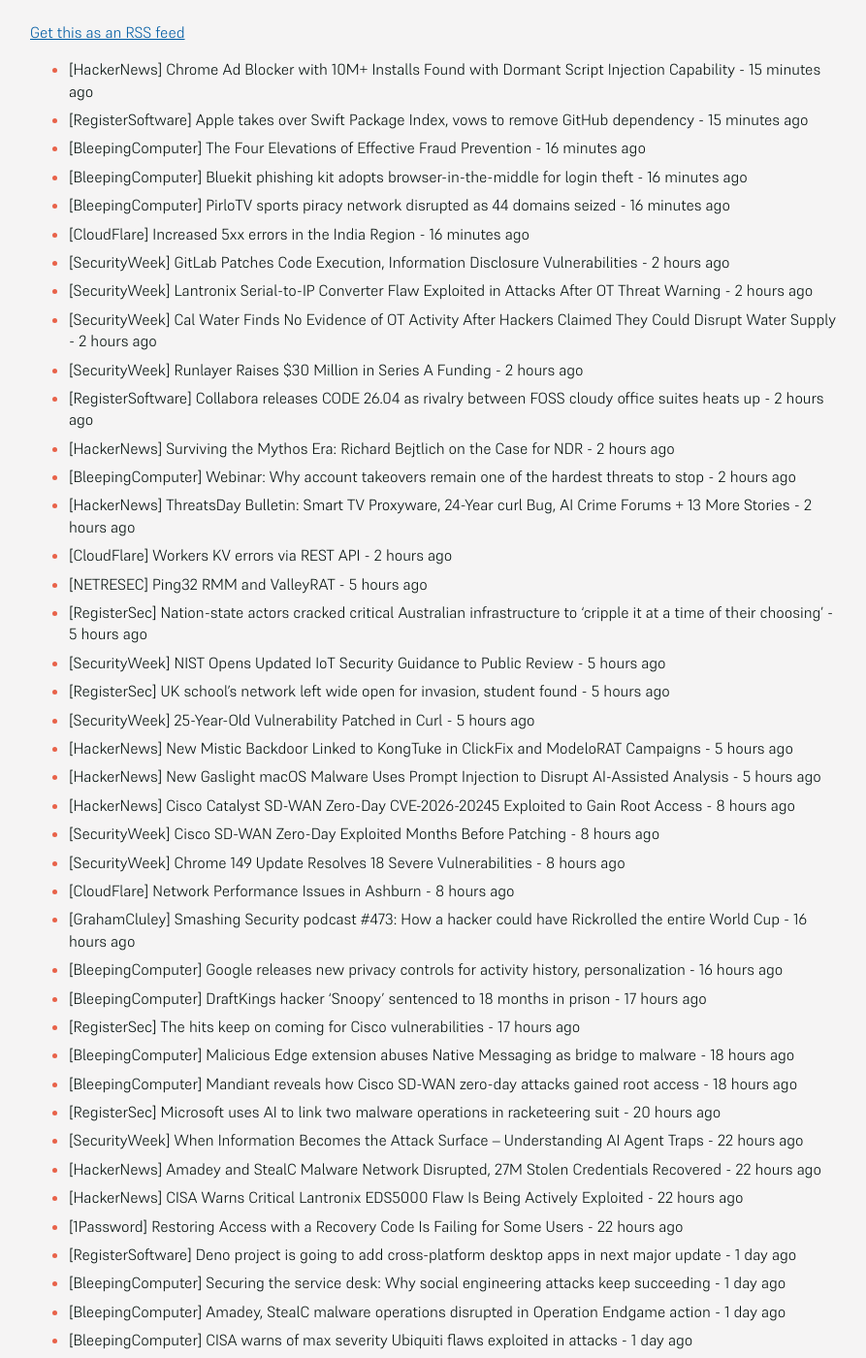
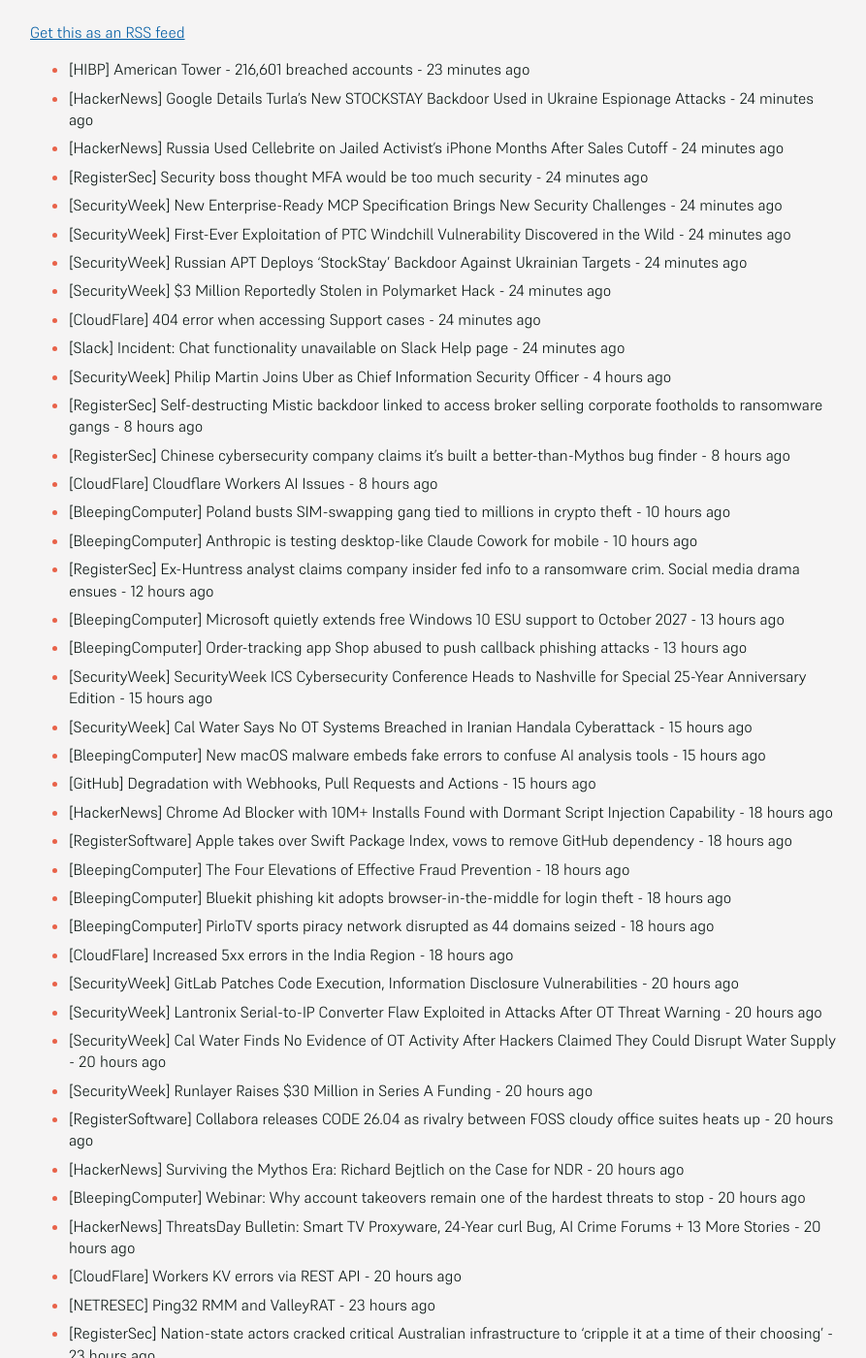
Before and after one commit to SecOpsNews/news, a Jekyll site: the page built from index.md, in a window 1280 px wide and 1400 px high, scrolled down 214 px. Shown: the whole window at 97% size, without its empty margins (193-1086 px from the left). Built offline with Jekyll 4.4.1, drawn with Linux system fonts in a browser that asks for light colours; some of the changed text lies outside the part shown.

Commit message:
New Feed

```diff
--- a/index.md
+++ b/index.md
@@ -9,43 +9,66 @@ description: Latest Updates
 
 <!-- SecOps start -->
 
-- [HackerNews] Chrome Ad Blocker with 10M+ Installs Found with Dormant Script Injection Capability - 15 minutes ago
-- [RegisterSoftware] Apple takes over Swift Package Index, vows to remove  GitHub dependency - 15 minutes ago
-- [BleepingComputer] The Four Elevations of Effective Fraud Prevention - 16 minutes ago
-- [BleepingComputer] Bluekit phishing kit adopts browser-in-the-middle for login theft - 16 minutes ago
-- [BleepingComputer] PirloTV sports piracy network disrupted as 44 domains seized - 16 minutes ago
-- [CloudFlare] Increased 5xx errors in the India Region - 16 minutes ago
-- [SecurityWeek] GitLab Patches Code Execution, Information Disclosure Vulnerabilities - 2 hours ago
-- [SecurityWeek] Lantronix Serial-to-IP Converter Flaw Exploited in Attacks After OT Threat Warning - 2 hours ago
-- [SecurityWeek] Cal Water Finds No Evidence of OT Activity After Hackers Claimed They Could Disrupt Water Supply - 2 hours ago
-- [SecurityWeek] Runlayer Raises $30 Million in Series A Funding - 2 hours ago
-- [RegisterSoftware] Collabora releases CODE 26.04 as rivalry between FOSS cloudy office suites heats up - 2 hours ago
-- [HackerNews] Surviving the Mythos Era: Richard Bejtlich on the Case for NDR - 2 hours ago
-- [BleepingComputer] Webinar: Why account takeovers remain one of the hardest threats to stop - 2 hours ago
-- [HackerNews] ThreatsDay Bulletin: Smart TV Proxyware, 24-Year curl Bug, AI Crime Forums + 13 More Stories - 2 hours ago
-- [CloudFlare] Workers KV errors via REST API - 2 hours ago
-- [NETRESEC] Ping32 RMM and ValleyRAT - 5 hours ago
-- [RegisterSec] Nation-state actors cracked critical Australian infrastructure to ‘cripple it at a time of their choosing’ - 5 hours ago
-- [SecurityWeek] NIST Opens Updated IoT Security Guidance to Public Review - 5 hours ago
-- [RegisterSec] UK school’s network left wide open for invasion, student found - 5 hours ago
-- [SecurityWeek] 25-Year-Old Vulnerability Patched in Curl - 5 hours ago
-- [HackerNews] New Mistic Backdoor Linked to KongTuke in ClickFix and ModeloRAT Campaigns - 5 hours ago
-- [HackerNews] New Gaslight macOS Malware Uses Prompt Injection to Disrupt AI-Assisted Analysis - 5 hours ago
-- [HackerNews] Cisco Catalyst SD-WAN Zero-Day CVE-2026-20245 Exploited to Gain Root Access - 8 hours ago
-- [SecurityWeek] Cisco SD-WAN Zero-Day Exploited Months Before Patching - 8 hours ago
-- [SecurityWeek] Chrome 149 Update Resolves 18 Severe Vulnerabilities - 8 hours ago
-- [CloudFlare] Network Performance Issues in Ashburn - 8 hours ago
-- [GrahamCluley] Smashing Security podcast #473: How a hacker could have Rickrolled the entire World Cup - 16 hours ago
-- [BleepingComputer] Google releases new privacy controls for activity history, personalization - 16 hours ago
-- [BleepingComputer] DraftKings hacker 'Snoopy' sentenced to 18 months in prison - 17 hours ago
-- [RegisterSec] The hits keep on coming for Cisco vulnerabilities - 17 hours ago
-- [BleepingComputer] Malicious Edge extension abuses Native Messaging as bridge to malware - 18 hours ago
-- [BleepingComputer] Mandiant reveals how Cisco SD-WAN zero-day attacks gained root access - 18 hours ago
-- [RegisterSec] Microsoft uses AI to link two malware operations in racketeering suit - 20 hours ago
-- [SecurityWeek] When Information Becomes the Attack Surface – Understanding AI Agent Traps - 22 hours ago
-- [HackerNews] Amadey and StealC Malware Network Disrupted, 27M Stolen Credentials Recovered - 22 hours ago
-- [HackerNews] CISA Warns Critical Lantronix EDS5000 Flaw Is Being Actively Exploited - 22 hours ago
-- [1Password] Restoring Access with a Recovery Code Is Failing for Some Users - 22 hours ago
+- [HIBP] American Tower - 216,601 breached accounts - 23 minutes ago
+- [HackerNews] Google Details Turla's New STOCKSTAY Backdoor Used in Ukraine Espionage Attacks - 24 minutes ago
+- [HackerNews] Russia Used Cellebrite on Jailed Activist's iPhone Months After Sales Cutoff - 24 minutes ago
+- [RegisterSec] Security boss thought MFA would be too much security - 24 minutes ago
+- [SecurityWeek] New Enterprise-Ready MCP Specification Brings New Security Challenges - 24 minutes ago
+- [SecurityWeek] First-Ever Exploitation of PTC Windchill Vulnerability Discovered in the Wild - 24 minutes ago
+- [SecurityWeek] Russian APT Deploys ‘StockStay’ Backdoor Against Ukrainian Targets - 24 minutes ago
+- [SecurityWeek] $3 Million Reportedly Stolen in Polymarket Hack - 24 minutes ago
+- [CloudFlare] 404 error when accessing Support cases - 24 minutes ago
+- [Slack] Incident: Chat functionality unavailable on Slack Help page - 24 minutes ago
+- [SecurityWeek] Philip Martin Joins Uber as Chief Information Security Officer - 4 hours ago
+- [RegisterSec] Self-destructing Mistic backdoor linked to access broker selling corporate footholds to ransomware gangs - 8 hours ago
+- [RegisterSec] Chinese cybersecurity company claims it’s built a better-than-Mythos bug finder - 8 hours ago
+- [CloudFlare] Cloudflare Workers AI Issues - 8 hours ago
+- [BleepingComputer] Poland busts SIM-swapping gang tied to millions in crypto theft - 10 hours ago
+- [BleepingComputer] Anthropic is testing desktop-like Claude Cowork for mobile - 10 hours ago
+- [RegisterSec] Ex-Huntress analyst claims company insider fed info to a ransomware crim. Social media drama ensues - 12 hours ago
+- [BleepingComputer] Microsoft quietly extends free Windows 10 ESU support to October 2027 - 13 hours ago
+- [BleepingComputer] Order-tracking app Shop abused to push callback phishing attacks - 13 hours ago
+- [SecurityWeek] SecurityWeek ICS Cybersecurity Conference Heads to Nashville for Special 25-Year Anniversary Edition - 15 hours ago
+- [SecurityWeek] Cal Water Says No OT Systems Breached in Iranian Handala Cyberattack - 15 hours ago
+- [BleepingComputer] New macOS malware embeds fake errors to confuse AI analysis tools - 15 hours ago
+- [GitHub] Degradation with Webhooks, Pull Requests and Actions - 15 hours ago
+- [HackerNews] Chrome Ad Blocker with 10M+ Installs Found with Dormant Script Injection Capability - 18 hours ago
+- [RegisterSoftware] Apple takes over Swift Package Index, vows to remove  GitHub dependency - 18 hours ago
+- [BleepingComputer] The Four Elevations of Effective Fraud Prevention - 18 hours ago
+- [BleepingComputer] Bluekit phishing kit adopts browser-in-the-middle for login theft - 18 hours ago
+- [BleepingComputer] PirloTV sports piracy network disrupted as 44 domains seized - 18 hours ago
+- [CloudFlare] Increased 5xx errors in the India Region - 18 hours ago
+- [SecurityWeek] GitLab Patches Code Execution, Information Disclosure Vulnerabilities - 20 hours ago
+- [SecurityWeek] Lantronix Serial-to-IP Converter Flaw Exploited in Attacks After OT Threat Warning - 20 hours ago
+- [SecurityWeek] Cal Water Finds No Evidence of OT Activity After Hackers Claimed They Could Disrupt Water Supply - 20 hours ago
+- [SecurityWeek] Runlayer Raises $30 Million in Series A Funding - 20 hours ago
+- [RegisterSoftware] Collabora releases CODE 26.04 as rivalry between FOSS cloudy office suites heats up - 20 hours ago
+- [HackerNews] Surviving the Mythos Era: Richard Bejtlich on the Case for NDR - 20 hours ago
+- [BleepingComputer] Webinar: Why account takeovers remain one of the hardest threats to stop - 20 hours ago
+- [HackerNews] ThreatsDay Bulletin: Smart TV Proxyware, 24-Year curl Bug, AI Crime Forums + 13 More Stories - 20 hours ago
+- [CloudFlare] Workers KV errors via REST API - 20 hours ago
+- [NETRESEC] Ping32 RMM and ValleyRAT - 23 hours ago
+- [RegisterSec] Nation-state actors cracked critical Australian infrastructure to ‘cripple it at a time of their choosing’ - 23 hours ago
+- [SecurityWeek] NIST Opens Updated IoT Security Guidance to Public Review - 23 hours ago
+- [RegisterSec] UK school’s network left wide open for invasion, student found - 23 hours ago
+- [SecurityWeek] 25-Year-Old Vulnerability Patched in Curl - 23 hours ago
+- [HackerNews] New Mistic Backdoor Linked to KongTuke in ClickFix and ModeloRAT Campaigns - 23 hours ago
+- [HackerNews] New Gaslight macOS Malware Uses Prompt Injection to Disrupt AI-Assisted Analysis - 23 hours ago
+- [HackerNews] Cisco Catalyst SD-WAN Zero-Day CVE-2026-20245 Exploited to Gain Root Access - 1 day ago
+- [SecurityWeek] Cisco SD-WAN Zero-Day Exploited Months Before Patching - 1 day ago
+- [SecurityWeek] Chrome 149 Update Resolves 18 Severe Vulnerabilities - 1 day ago
+- [CloudFlare] Network Performance Issues in Ashburn - 1 day ago
+- [GrahamCluley] Smashing Security podcast #473: How a hacker could have Rickrolled the entire World Cup - 1 day ago
+- [BleepingComputer] Google releases new privacy controls for activity history, personalization - 1 day ago
+- [BleepingComputer] DraftKings hacker 'Snoopy' sentenced to 18 months in prison - 1 day ago
+- [RegisterSec] The hits keep on coming for Cisco vulnerabilities - 1 day ago
+- [BleepingComputer] Malicious Edge extension abuses Native Messaging as bridge to malware - 1 day ago
+- [BleepingComputer] Mandiant reveals how Cisco SD-WAN zero-day attacks gained root access - 1 day ago
+- [RegisterSec] Microsoft uses AI to link two malware operations in racketeering suit - 1 day ago
+- [SecurityWeek] When Information Becomes the Attack Surface – Understanding AI Agent Traps - 1 day ago
+- [HackerNews] Amadey and StealC Malware Network Disrupted, 27M Stolen Credentials Recovered - 1 day ago
+- [HackerNews] CISA Warns Critical Lantronix EDS5000 Flaw Is Being Actively Exploited - 1 day ago
+- [1Password] Restoring Access with a Recovery Code Is Failing for Some Users - 1 day ago
 - [RegisterSoftware] Deno project is going to add cross-platform desktop apps in next major update - 1 day ago
 - [BleepingComputer] Securing the service desk: Why social engineering attacks keep succeeding - 1 day ago
 - [BleepingComputer] Amadey, StealC malware operations disrupted in Operation Endgame action - 1 day ago
@@ -70,30 +93,10 @@ description: Latest Updates
 - [RegisterSec] You have got to be KDDI-ng – Japanese telco exposes 14.2 million managed email credentials - 1 day ago
 - [RegisterSoftware] Microsoft rivals line up to tell UK watchdog where the software behemoth hurt them - 1 day ago
 - [BleepingComputer] Stealthy Mistic backdoor linked to ransomware access broker KongTuke - 1 day ago
-- [HackerNews] Cisco Unified CM Flaw Exploited After PoC Reveals File-Write Path to Root - 1 day ago
-- [SecurityWeek] Hackers Exploiting Cisco Unified CM Vulnerability - 1 day ago
-- [TroyHunt] Weekly Update 509 - 1 day ago
-- [SecurityWeek] Anthropic’s Mythos Model Found Vulnerabilities in Classified US Government Systems, Official Says - 1 day ago
-- [1Password] Device Trust Infrastructure Maintenance - 1 day ago
-- [GitHub] We are seeing elevated errors with Next Edit Suggestions and Completions - 1 day ago
-- [BleepingComputer] Tata Electronics confirms cyberattack as hackers leak data - 1 day ago
-- [BleepingComputer] Cisco Unified CM flaw CVE-2026-20230 now exploited in attacks - 1 day ago
-- [HackerNews] FortiBleed Targeted FortiGate Firewalls in 110 Million-Credential Harvesting Operation - 1 day ago
-- [RegisterSoftware] Anthropic reimagines Claude in Slack as nosy, always-on agentic AI coworker - 1 day ago
-- [BleepingComputer] New macOS ClickFix attack silently mounts DMGs to push infostealer - 1 day ago
-- [BleepingComputer] Healthtech firm Xolis suffers data breach impacting 1.4 million people - 1 day ago
-- [BleepingComputer] Windows 11 KB5095093 update rolls out new Point-in-Time restore feature - 1 day ago
-- [CloudFlare] Network Performance Issues - Increased HTTP 5XX Errors in Ashburn, US - 1 day ago
-- [HackerNews] Trump Order Sets 2030 Deadline for Federal Post-Quantum Crypto Migration - 1 day ago
-- [HackerNews] Fake AI Agent Skill Passed Security Scans and Reportedly Reached 26,000 Agents - 1 day ago
-- [RegisterSec] Mythos discovers 'Squidbleed,' a memory leak that's gone undetected since Clinton era - 1 day ago
-- [SecurityWeek] Dragos Unveils AI for OT Security - 1 day ago
-- [BrianKrebs] Scattered Spider Hackers Plead Guilty on Day 1 of Trial - 1 day ago
-- [HackerNews] GitHub Updates actions/checkout to Block Common Pwn Request Attack Patterns - 2 days ago
-- [SecurityWeek] Data Exposure Flaws Threaten Dify AI Platform Used by 1 Million Apps - 2 days ago
-- [BleepingComputer] LastPass confirms data breach in Klue supply chain attack - 2 days ago
-- [BleepingComputer] The Exploit Doesn't Exist. You Can Still Prove It Works Against You - 2 days ago
-- [BleepingComputer] Scattered Spider members plead guilty to hacking Transport for London - 2 days ago
+- [HackerNews] Cisco Unified CM Flaw Exploited After PoC Reveals File-Write Path to Root - 2 days ago
+- [SecurityWeek] Hackers Exploiting Cisco Unified CM Vulnerability - 2 days ago
+- [TroyHunt] Weekly Update 509 - 2 days ago
+- [SecurityWeek] Anthropic’s Mythos Model Found Vulnerabilities in Classified US Government Systems, Official Says - 2 days ago
 
 
 <!-- SecOps end -->
```
